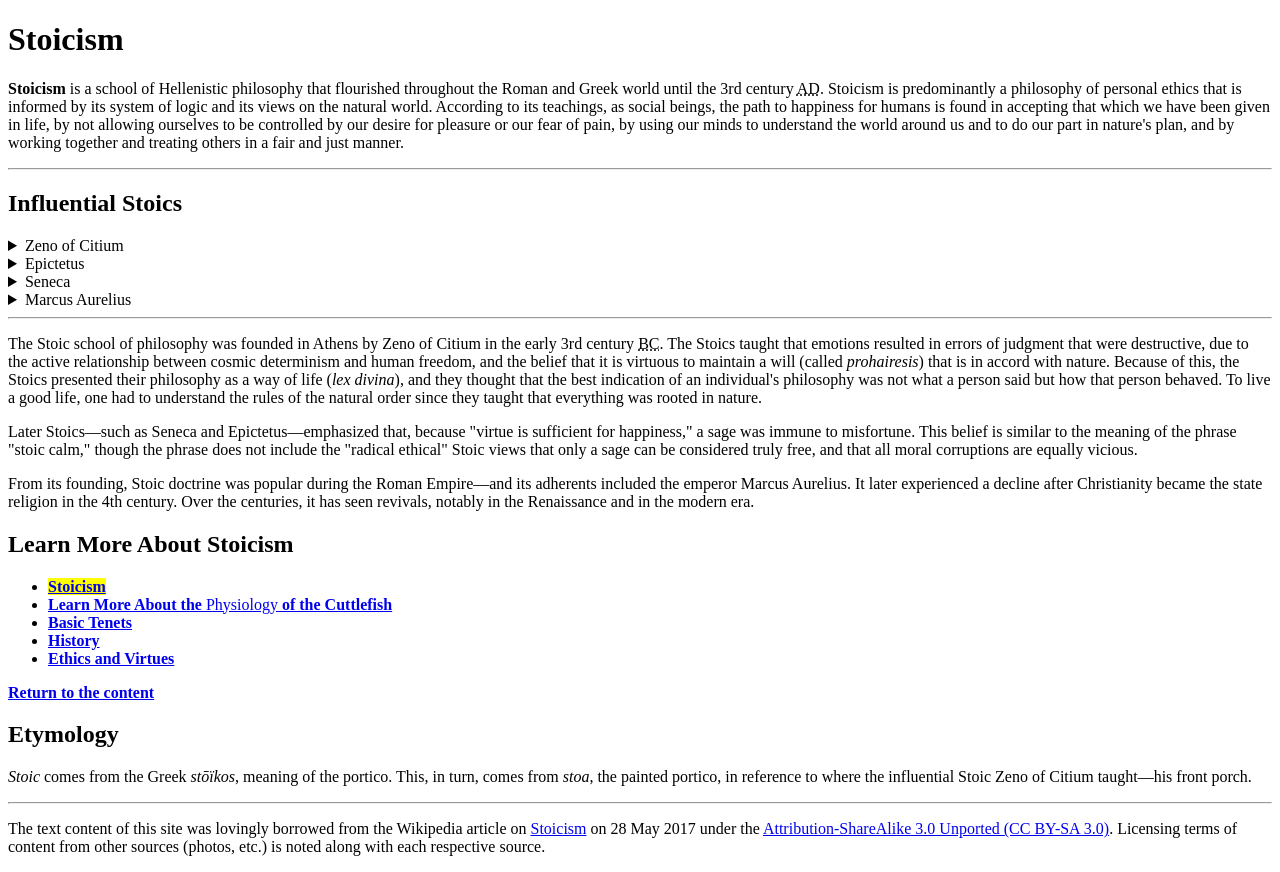
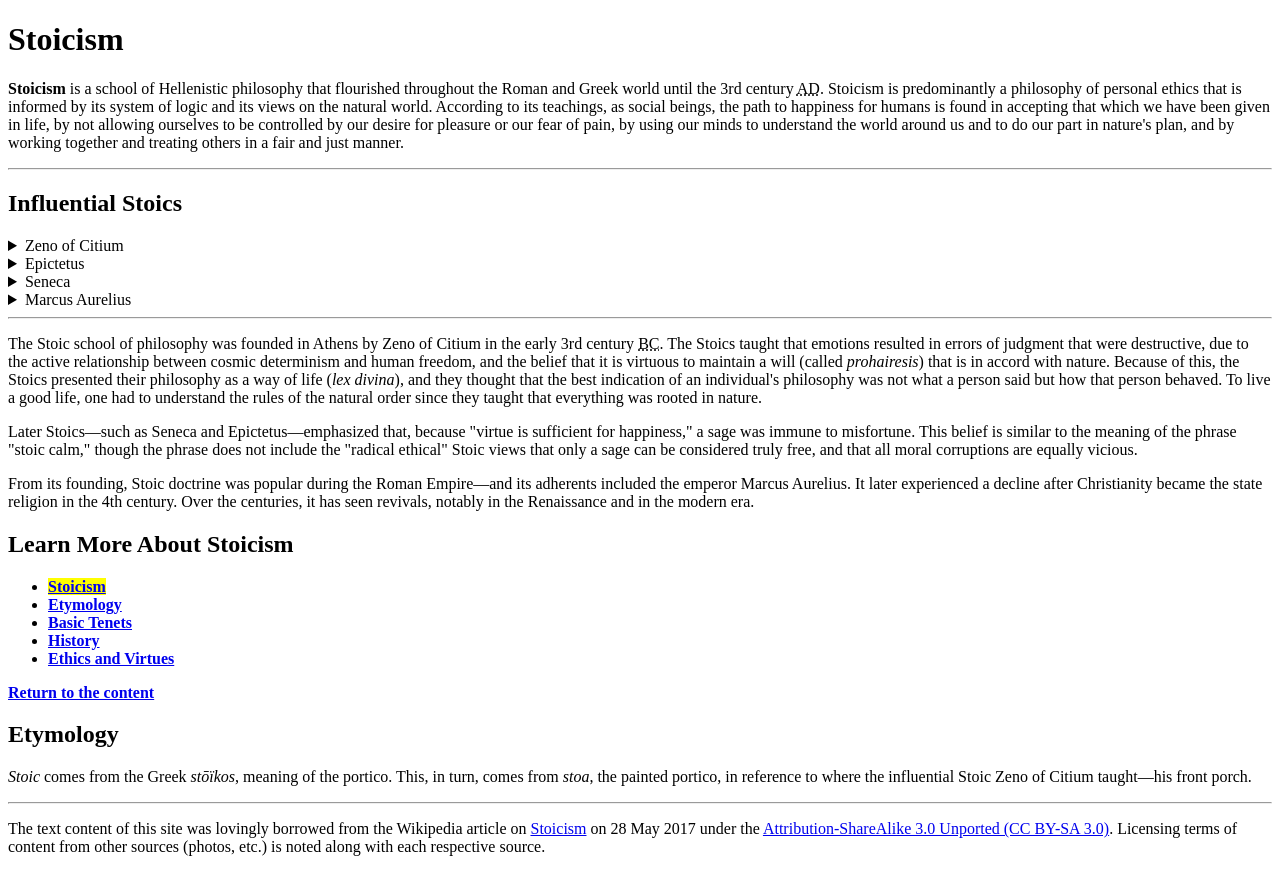
Before and after one commit to MarkGage/markgage.github.io, a plain HTML site: page stoicism.html in a window 1280 px wide. Drawn offline with Linux system fonts and the light colour scheme.

Commit message:
Update stoicism.html

```diff
--- a/stoicism.html
+++ b/stoicism.html
@@ -30,7 +30,7 @@
 			<h1 class="hidden">Learn More About Stoicism</h1>
 			<ul>
 				<li><mark><a href=“stoicism.html"><b class="hidden">Stoicism</b></a></mark></li>
-				<li><a href=“etymology.html"><b class="hidden">Learn More About the </b>Physiology<b class="hidden"> of the Cuttlefish</b></a></li>
+				<li><a href=“etymology.html"><b class="hidden">Etymology</b></a></li>
 				<li><a href=“tenets.html"><b class="hidden">Basic Tenets</b></a></li>
 				<li><a href=“history.html"><b class="hidden">History</b></a></li>
 				<li><a href=“ethics.html"><b class="hidden">Ethics and Virtues</b></a></li>
```
